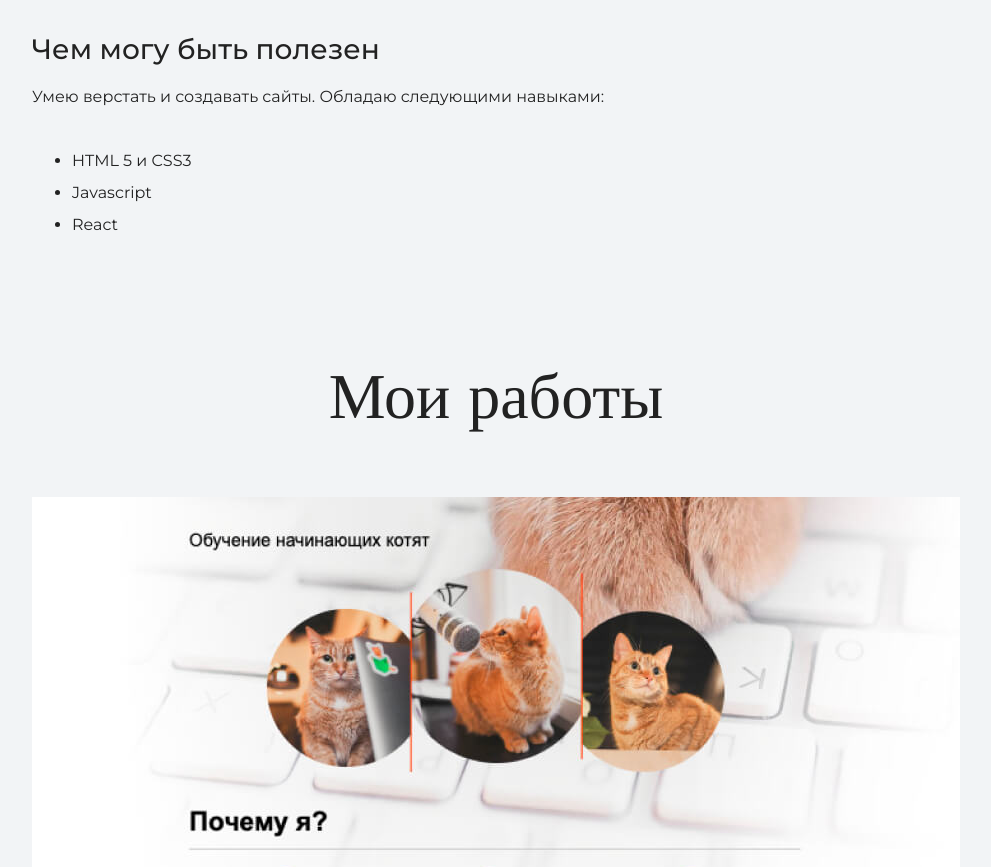
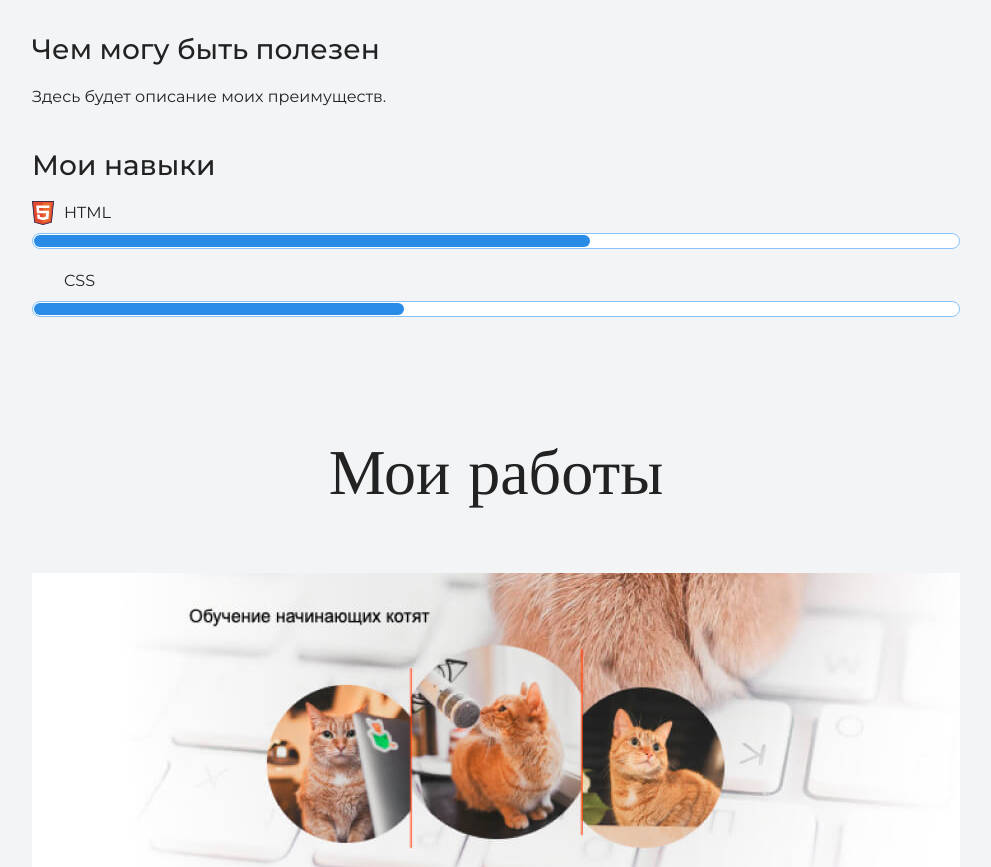
Before and after one commit to Eyeless34/my-site, a plain HTML site: page index.html in a window 1280 px wide. Shown: the part 2140-3007 px from the top of the page, without its empty margins (144-1135 px from the left). Drawn offline with nearby package versions, Linux system fonts and the light colour scheme.

Commit message:
Make changes

```diff
--- a/index.html
+++ b/index.html
@@ -34,14 +34,19 @@
         факультет. Перепрофилировался в Frontend разработчика в 2020 году
         при помощи самообразования.</p>
         <h3>Чем могу быть полезен</h3>
-        <p>Умею верстать и создавать сайты. Обладаю следующими навыками:
-          <ul>
-            <li>HTML 5 и CSS3</li>
-            <li>Javascript</li>
-            <li>React</li>
-          </ul>
-        </p>
-      <div class="container">
+        <p>Здесь будет описание моих преимуществ.</p>
+
+        <div class="skills">
+            <h3>Мои навыки</h3>
+            <dl class="skills-list">
+              <dt class="skill-html">HTML</dt>
+              <dd class="level"><div style="width: 60%;">60%</div></dd>
+              <dt class="CSS">CSS</dt>
+              <dd class="level"><div style="width: 40%;">40%</div></dd>
+            </dl>
+        </div>
+
+      </div>
     </section>
 
     <section class="portfolio">
```
